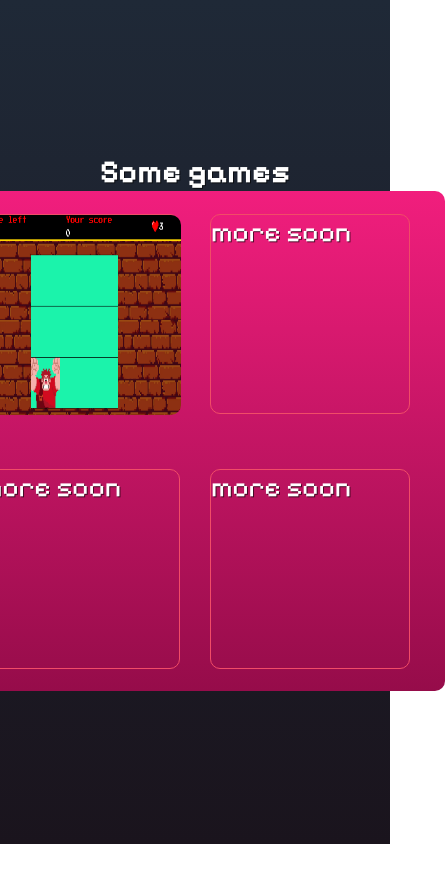
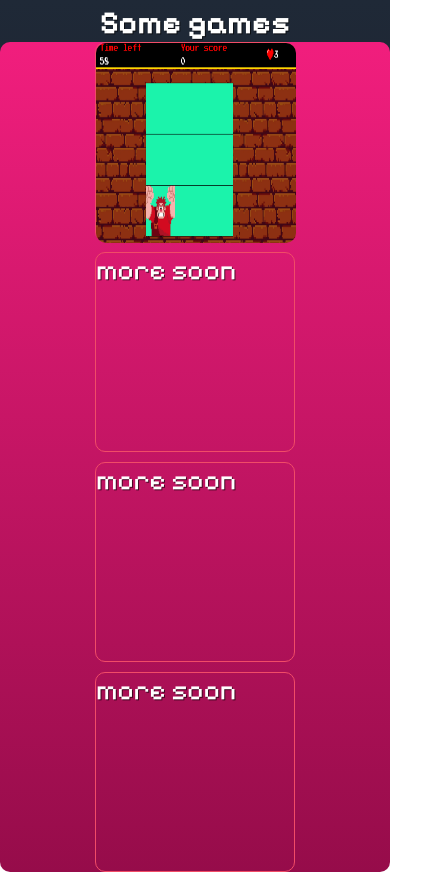
Before and after one commit to joaovitorsimonmoreira/FistLandingPage.github.io, a plain HTML site: page docs/html/pixelands.html in a window 390 px wide. Shown: the whole page, 445 px wide, since content can reach past the window. Before the commit the page ends 844 px from the top, so only its background shows below. Drawn offline with Linux system fonts and the light colour scheme.

Commit message:
adicionando media queries, para o game detona ralph

```diff
--- a/docs/css/pixelands.css
+++ b/docs/css/pixelands.css
@@ -23,9 +23,10 @@
 
 .contentBoxes{
   border-radius: 10px;
-  width: 500px;
-  height: 500px;
+  width: 31.25rem;
+  height: 31.25rem;
   display: flex;
+  flex-direction: column;
   align-items: center;
   justify-content: center;
   gap: 10px;
@@ -36,9 +37,8 @@
 .boxes{
   border: 1px solid rgb(241, 76, 103);
   border-radius: 10px;
-  width: 200px;
-  height: 200px;
-  margin: 10px;
+  width:12.5rem;
+  height: 12.5rem;
 }
 .boxes img{
   border-radius: 10px;
--- /dev/null
+++ b/docs/css/pixelandsMediaQueries.css
@@ -0,0 +1,30 @@
+@media(max-width: 375px){
+
+  main h1{
+    margin-top: 2rem;
+  }
+
+  .contentBoxes{
+    display: flex;
+    flex-direction: column;
+    width: 100vw;
+    height: 100vh;
+    flex-wrap: nowrap;
+  }
+
+
+}
+
+@media(max-width: 425px){
+  main h1{
+    margin-top: 2rem;
+  }
+
+  .contentBoxes{
+    display: flex;
+    flex-direction: column;
+    width: 100vw;
+    height: 100vh;
+    flex-wrap: nowrap;
+  }
+}
--- a/docs/html/pixelands.html
+++ b/docs/html/pixelands.html
@@ -5,6 +5,7 @@
   <meta name="viewport" content="width=device-width, initial-scale=1.0">
   <title>pixelands</title>
   <link rel="stylesheet" href="../css/pixelands.css">
+  <link rel="stylesheet" href="/docs/css/pixelandsMediaQueries.css">
 </head>
 <body>
   <main>
```
